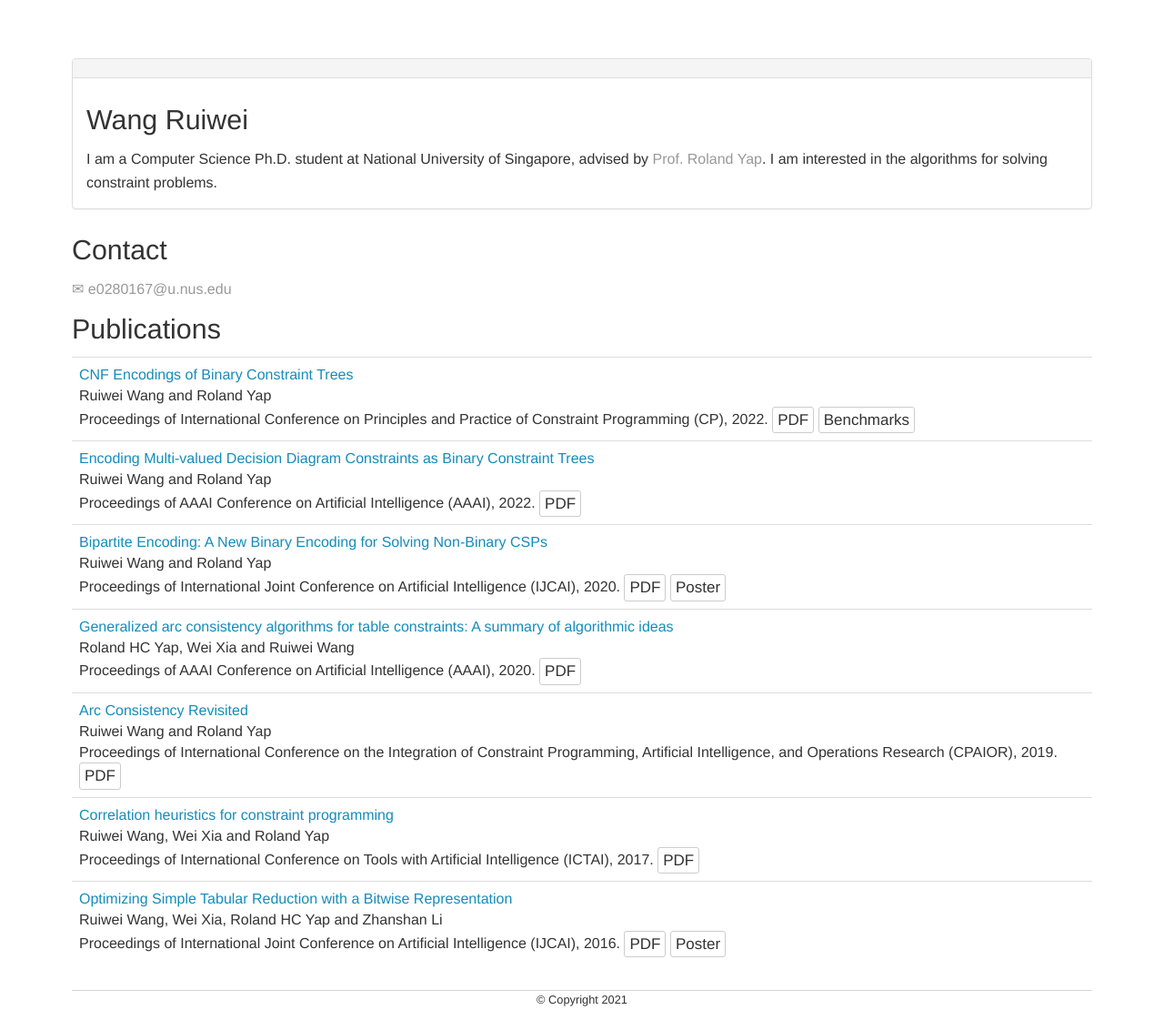
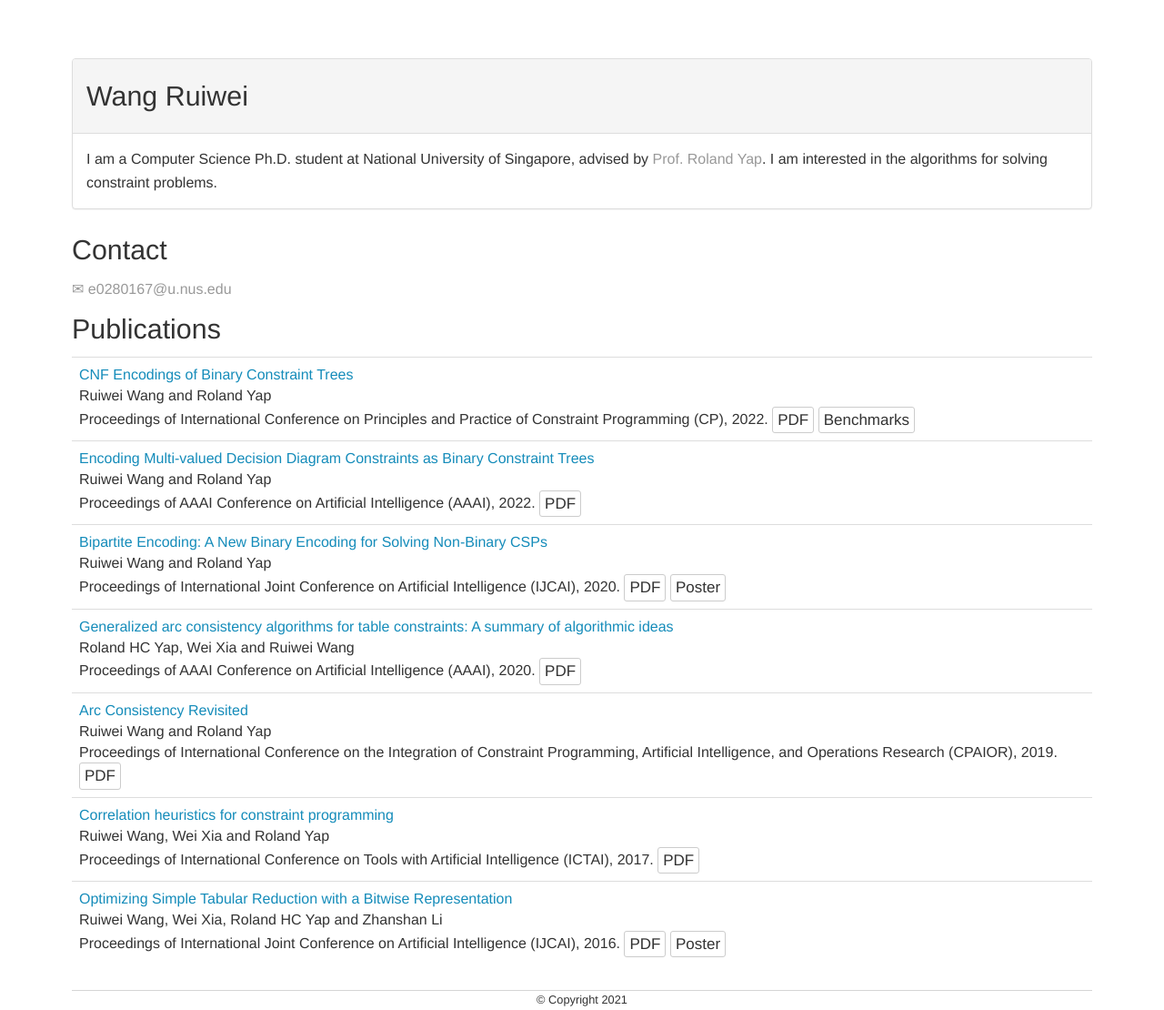
Before and after one commit to WangRuiwei/WangRuiwei.github.io, a Jekyll site: the page built from index.html, in a window 1280 px wide. Shown: the whole page at 91% size. Built offline with Jekyll 4.4.1, drawn with Linux system fonts in a browser that asks for light colours.

Commit message:
Update index.html

```diff
--- a/index.html
+++ b/index.html
@@ -5,9 +5,10 @@ title: Wang Ruiwei
 
 
 <div class="panel panel-default">
-<div class="panel-heading"></div>
+<div class="panel-heading">
+<h4>Wang Ruiwei</h4>
+</div>
 <div class="panel-body">
-<h4>Wang Ruiwei</h4>
 <div class="researchInt">
 I am a Computer Science Ph.D. student at National University of Singapore, advised by <a href="http://www.comp.nus.edu.sg/~ryap/"><span class="s2">Prof. Roland Yap</span></a>.
 I am interested in the algorithms for solving constraint problems.
```
